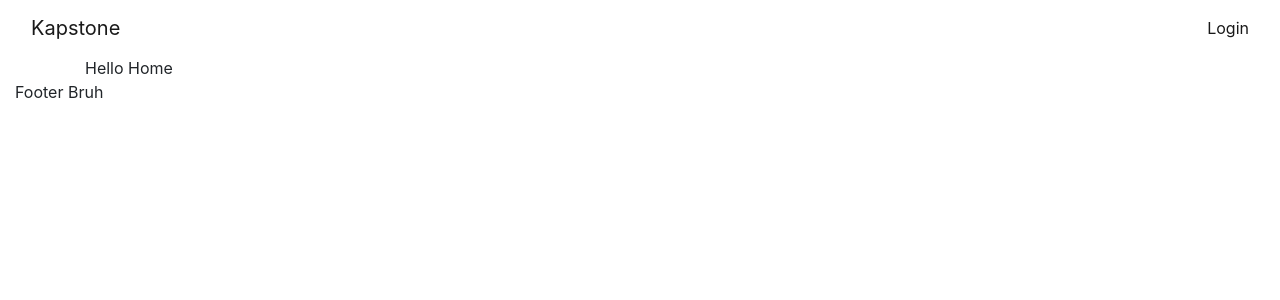
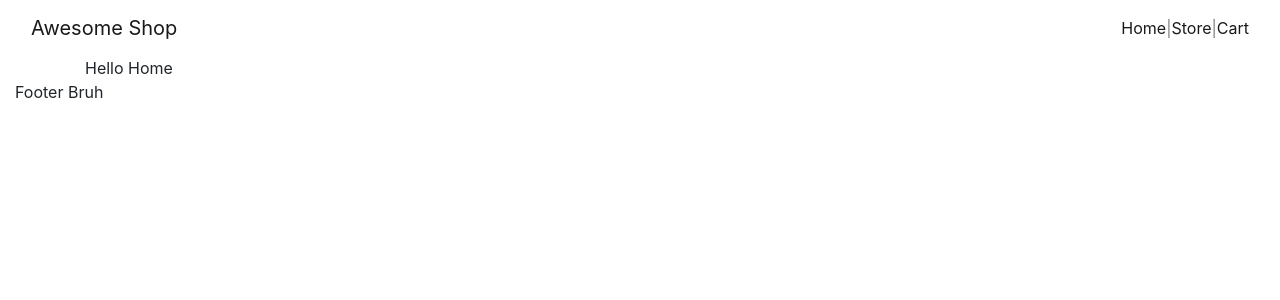
Before and after one commit to ariannagbasha/shopping-cart, a React (Create React App) app: page / in a window 1280 px wide. Shown: the top 300 px of the page. Built offline with nearby package versions, Linux system fonts and the light colour scheme.

Commit message:
added links to header and corrected routes

```diff
--- a/src/App.js
+++ b/src/App.js
@@ -10,9 +10,9 @@ function App() {
       <Container>
         <Switch>
           <Route path='/' component={PAGES.Home} />
-          <Route path='/cart' component={PAGES.Cart} />
-          <Route path='/checkout' component={PAGES.Checkout} />
-          <Route path='/product' component={PAGES.Product} />
+          {/* Cart is component for Store page */}
+          <Route path='/store' component={PAGES.Cart} />
+          <Route path='/cart' component={PAGES.Checkout} />
           <Route path='*' component={PAGES.NotFound} />
         </Switch>
       </Container>
--- a/src/components/Header.js
+++ b/src/components/Header.js
@@ -6,12 +6,24 @@ export function Header() {
     <>
       <Navbar>
         <Navbar.Brand as={NavLink} to='/'>
-          Kapstone
+          Awesome Shop
         </Navbar.Brand>
         <Navbar.Toggle />
         <Navbar.Collapse className='justify-content-end'>
           <Navbar.Text>
-            <Link to='/login'>Login</Link>
+            <Link to='/'>Home</Link>
+          </Navbar.Text>
+          <Navbar.Text>
+             |
+          </Navbar.Text>
+          <Navbar.Text>
+            <Link to='/store'>Store</Link>
+          </Navbar.Text>
+          <Navbar.Text>
+             |
+          </Navbar.Text>
+          <Navbar.Text>
+            <Link to='/cart'>Cart</Link>
           </Navbar.Text>
         </Navbar.Collapse>
       </Navbar>
```
